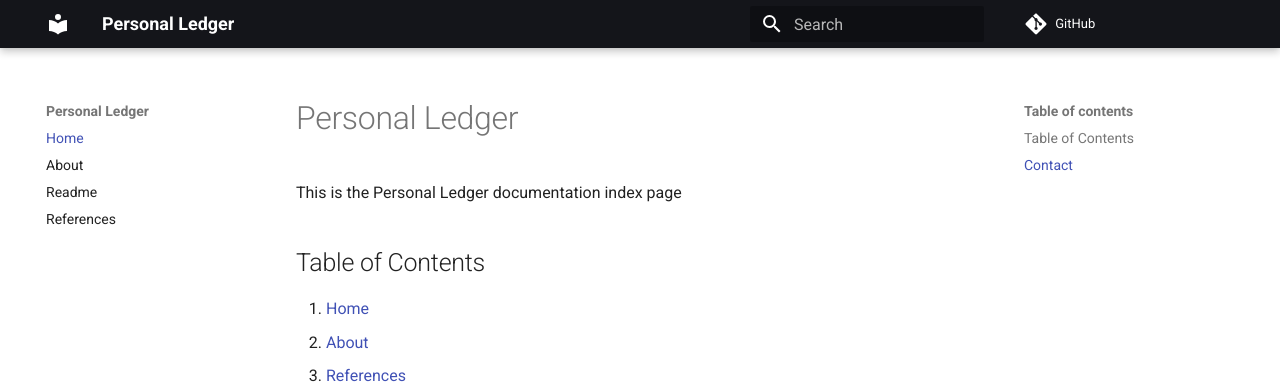
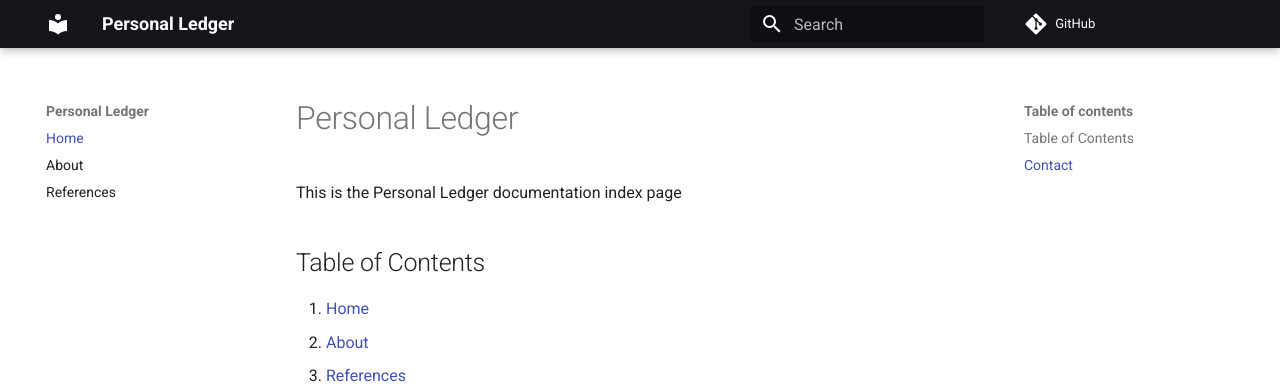
Before and after one commit to IanTeda/personal-ledger, an MkDocs documentation site: the page built from docs/README.md, in a window 1280 px wide. Shown: the top 384 px of the page. Built offline with MkDocs 1.6.1 and Material for MkDocs 9.7.7, drawn with Linux system fonts in a browser that asks for light colours; comment, search, counter and statistics services are not loaded.

Commit message:
Linking back to README doesnot cost anything

```diff
--- a/mkdocs.yaml
+++ b/mkdocs.yaml
@@ -15,7 +15,6 @@ theme:
 nav:
   - Home: README.md
   - About: about.md
-  - Readme: ../README.md
   - References: references.md
 plugins:
   - search
```
